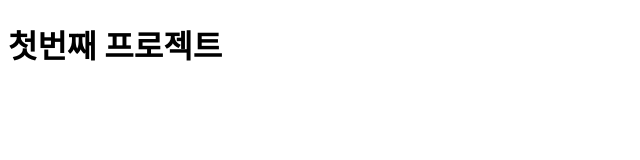
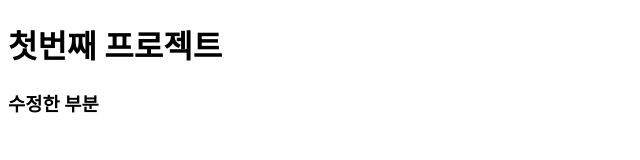
Before and after one commit to Student6475/first-noona-project, a plain HTML site: page index.html in a window 1280 px wide. Shown: the whole page, without its empty margins (0-640 px from the left). Drawn offline with Linux system fonts and the light colour scheme.

Commit message:
second commit

```diff
--- a/index.html
+++ b/index.html
@@ -9,5 +9,7 @@
   </head>
   <body>
     <h1>첫번째 프로젝트</h1>
+
+    <h3> 수정한 부분</h3>
   </body>
 </html>
```
